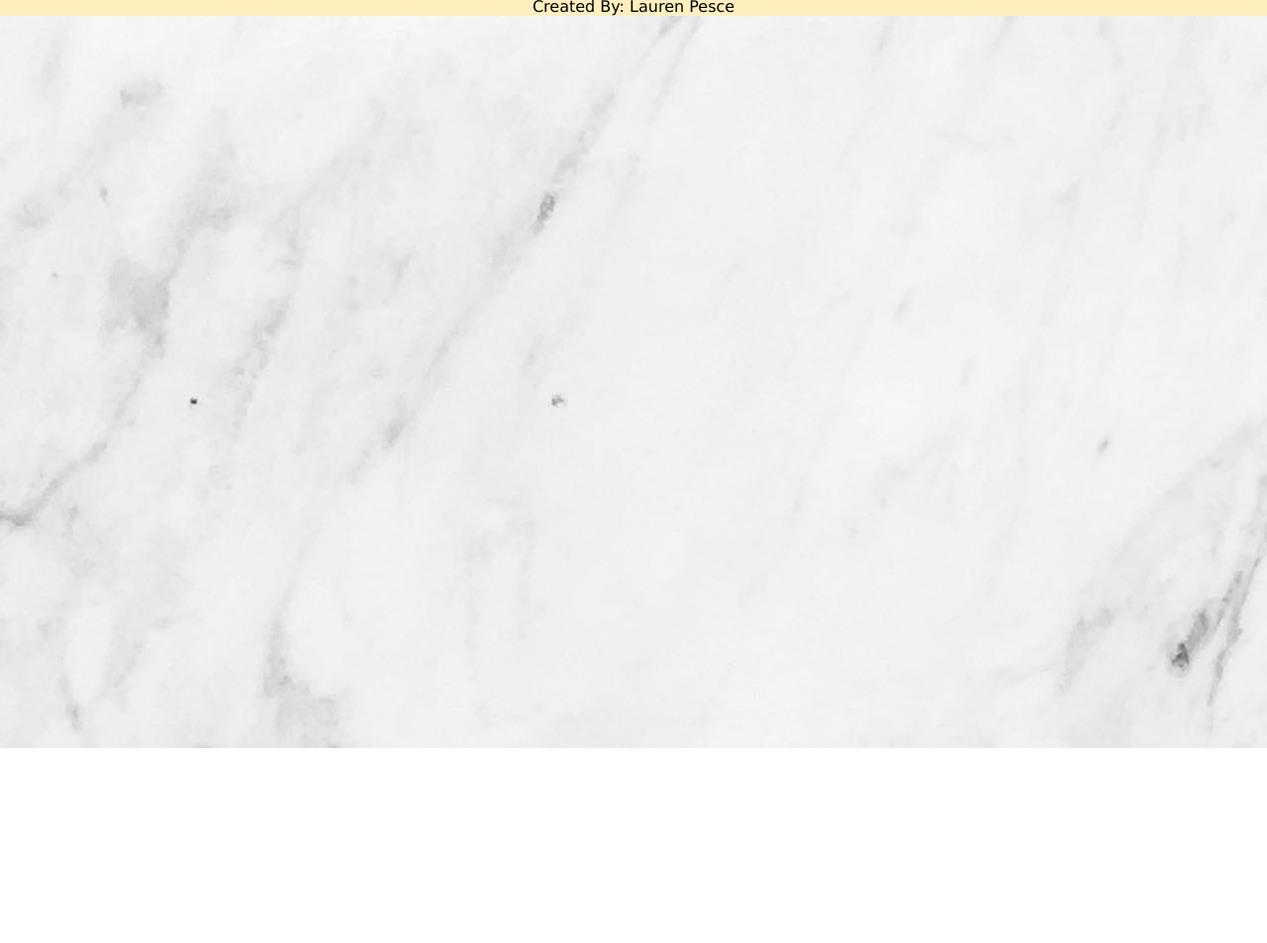
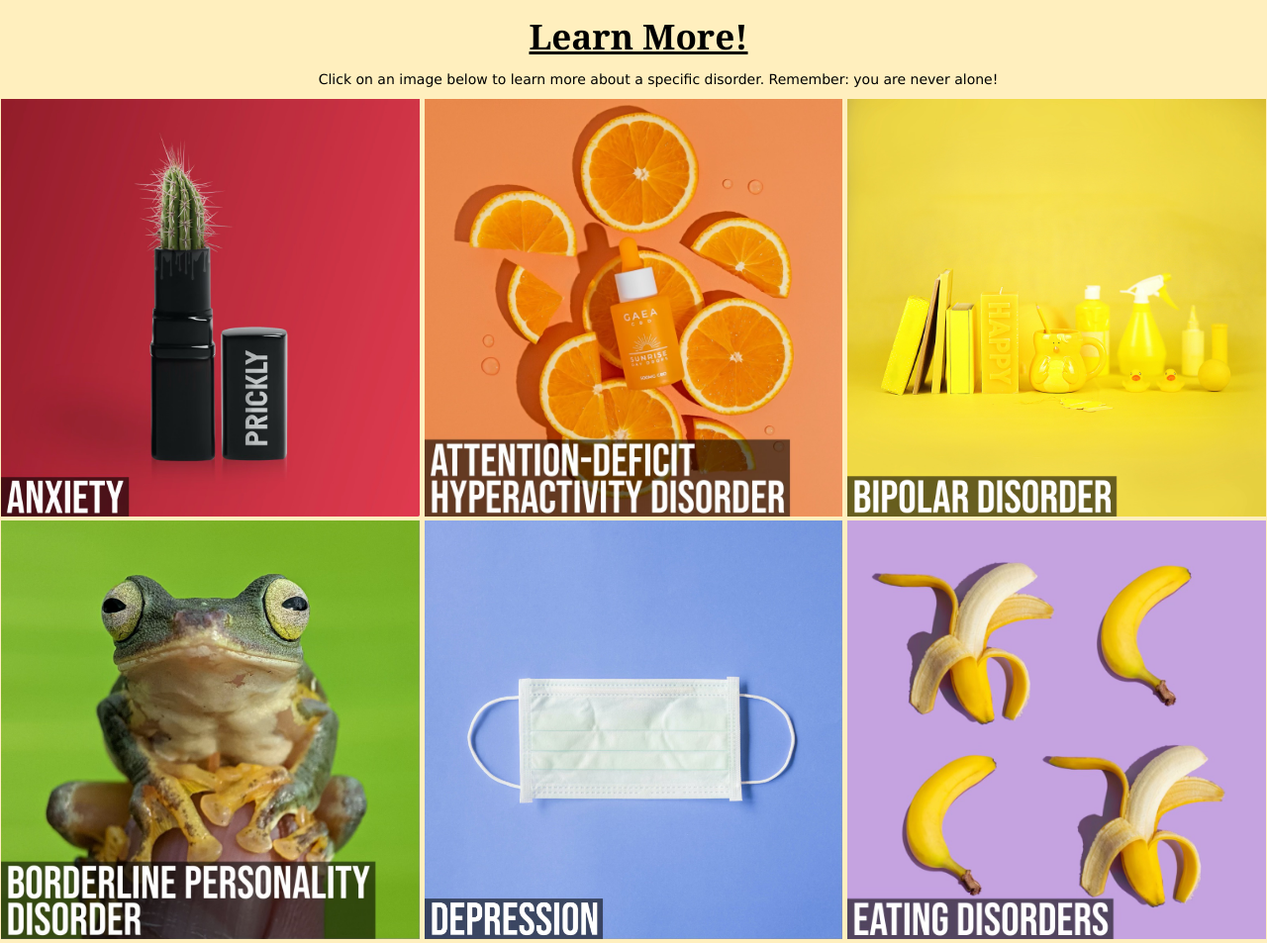
Before and after one commit to lpesce57/hack_dearborn, a plain HTML site: page not_alone.html in a window 1280 px wide. Shown: the part 44-997 px from the top of the page at 99% size. Before the commit the page ends 800 px from the top, so only its background shows below. Drawn offline with Linux system fonts and the light colour scheme.

Commit message:
Update not_alone.html

```diff
--- a/not_alone.html
+++ b/not_alone.html
@@ -22,6 +22,27 @@
       <li><a href="not_alone.html" class="active">Learn More</a></li>
     </ul>
   </nav>
+<br><br><br>
+<div class="center">
+<h2>Learn More!</h2>
+</div>
+<p>Click on an image below to learn more about a specific disorder. Remember: you are never alone!</p>
+  <div class="about_div">
+  <img src="images/red.jpg" alt="Anxiety" width="33%">
+  <img src="images/orange.jpg" alt="Attention-Deficit/Hyperactivity Disorder" width="33%">
+  <img src="images/yellow.jpg" alt="Bipolar Disorder" width="33%">
+  <br>
+
+  <img src="images/green.jpg" alt="Borderline Personality Disorder" width="33%">
+  <img src="images/blue.jpg" alt="Depression" width="33%">
+  <img src="images/purple.jpg" alt="Eating Disorders" width="33%">
+  <br>
+
+  <img src="images/white.jpg" alt="Obsessive-Compulsive Disorder" width="33%">
+  <img src="images/grey.jpg" alt="Schitzophrenia" width="33%">
+  <img src="images/black.jpg" alt="Substance-Use Disorder" width="33%">
+  <br>
+</div>
 </div>
 </main>
 <footer>Created By: Lauren Pesce</footer>
```
